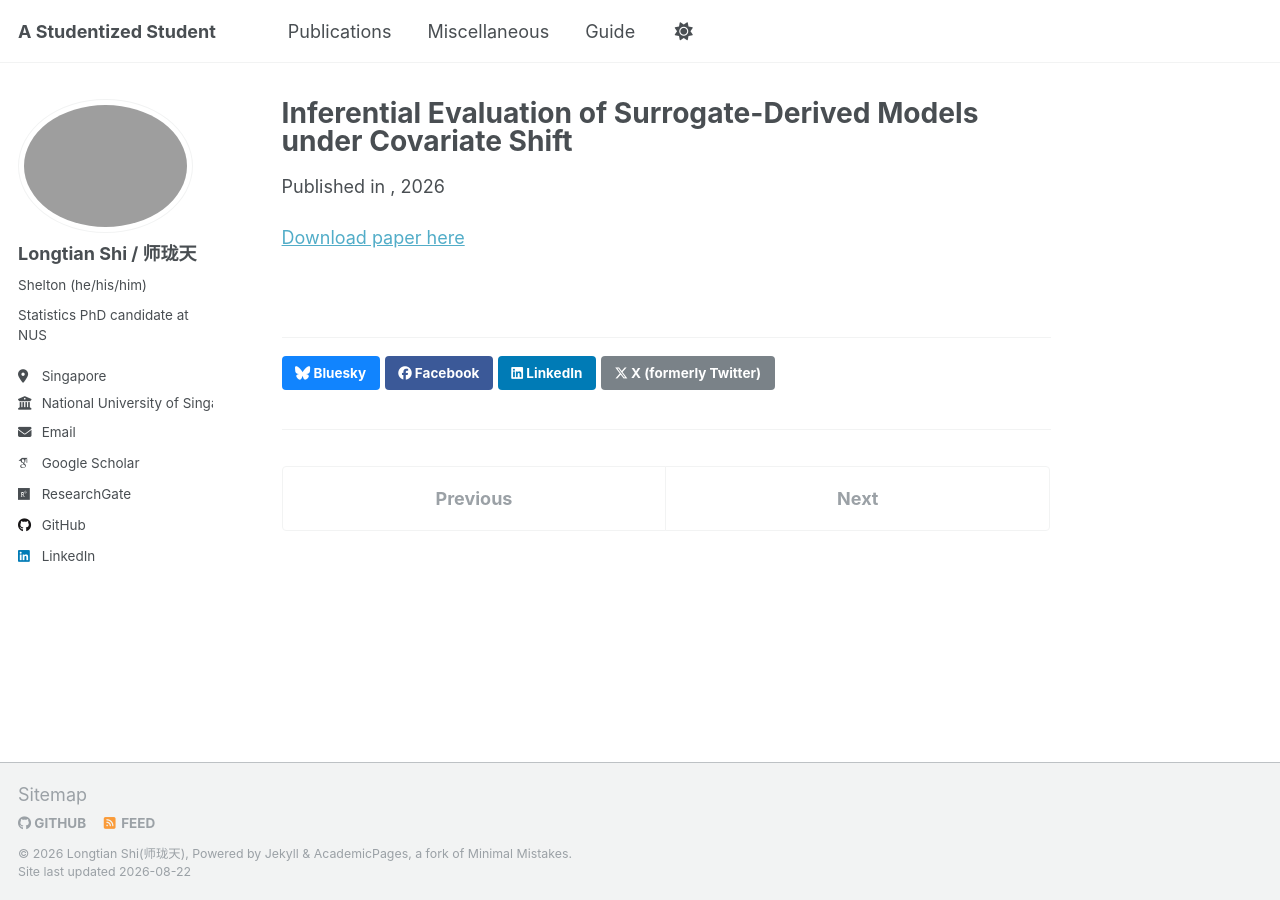
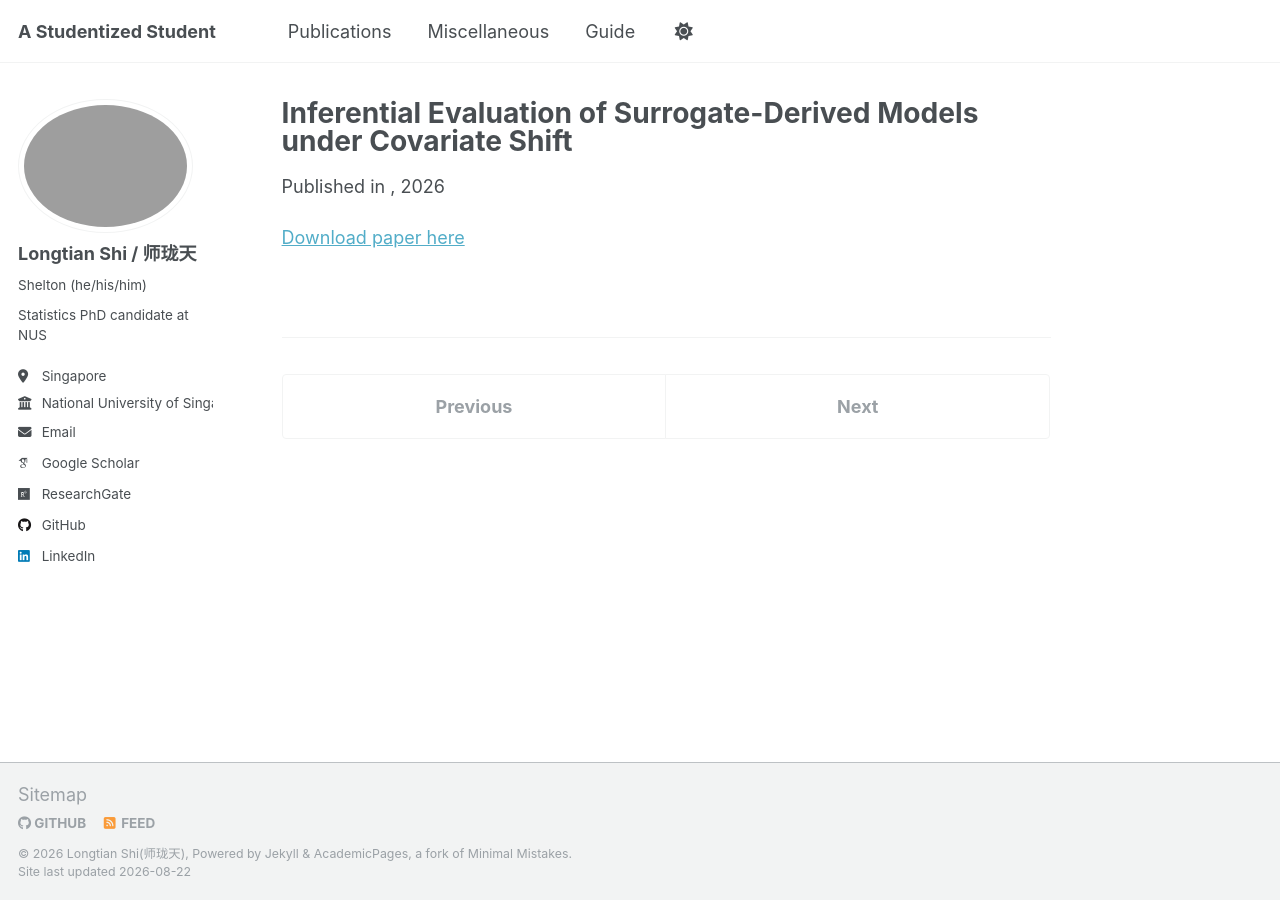
Before and after one commit to statslt/statslt.github.io, a Jekyll site: the page built from _publications/surrogate-covariate-shift.md, in a window 1280 px wide. Built offline with Jekyll 4.4.1, drawn with Linux system fonts in a browser that asks for light colours; some web fonts are replaced; part of the change alters nothing that is shown.

```diff
--- a/_config.yml
+++ b/_config.yml
@@ -238,7 +238,7 @@ defaults:
       author_profile: true
       read_time: true
       comments: true
-      share: true
+      share: false
       related: true
   # _pages
   - scope:
@@ -254,16 +254,16 @@ defaults:
     values:
       layout: single
       author_profile: true
-      share: true
+      share: false
       comments: true
-  # _publications
+ # _publications
   - scope:
       path: ""
       type: publications
     values:
       layout: single
       author_profile: true
-      share: true
+      share: false    # <--- 改成 false
       comments: true
   # _portfolio
   - scope:
@@ -272,7 +272,7 @@ defaults:
     values:
       layout: single
       author_profile: true
-      share: true
+      share: false    # <--- 改成 false
       comment: true
   # _talks
   - scope:
```
